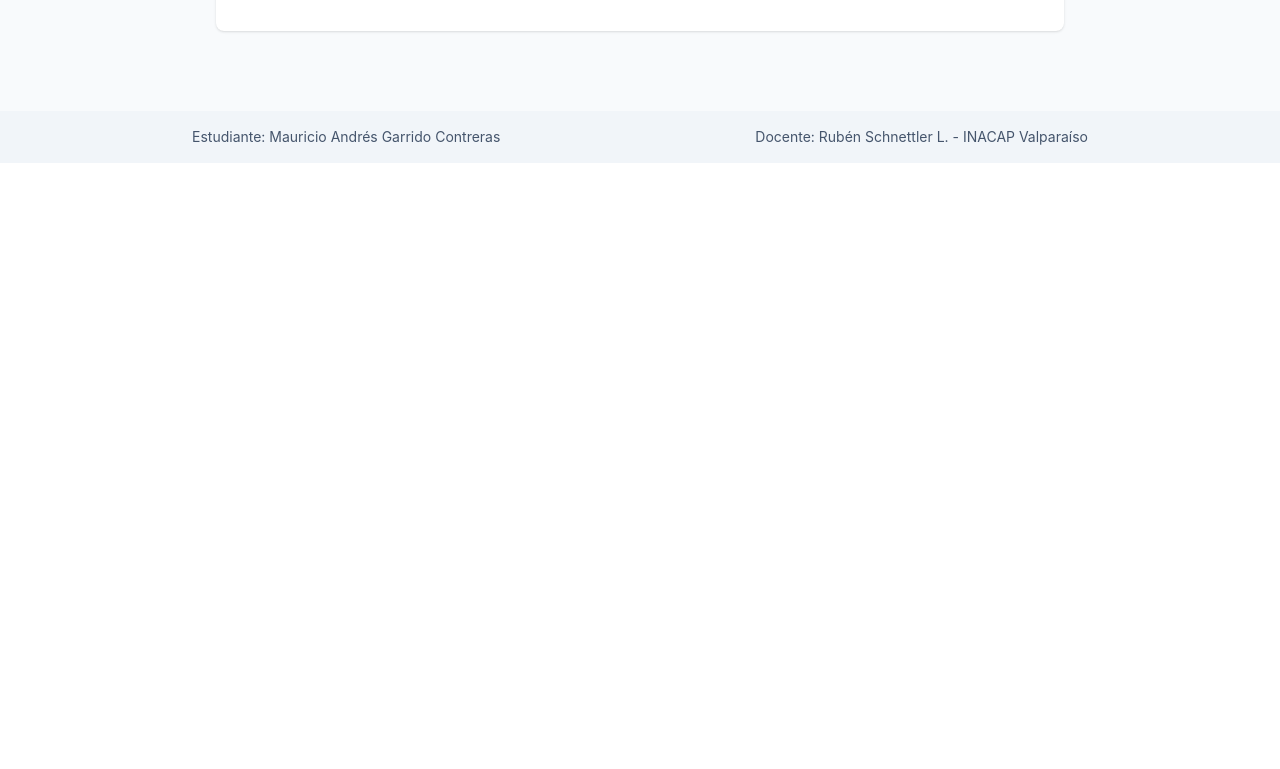
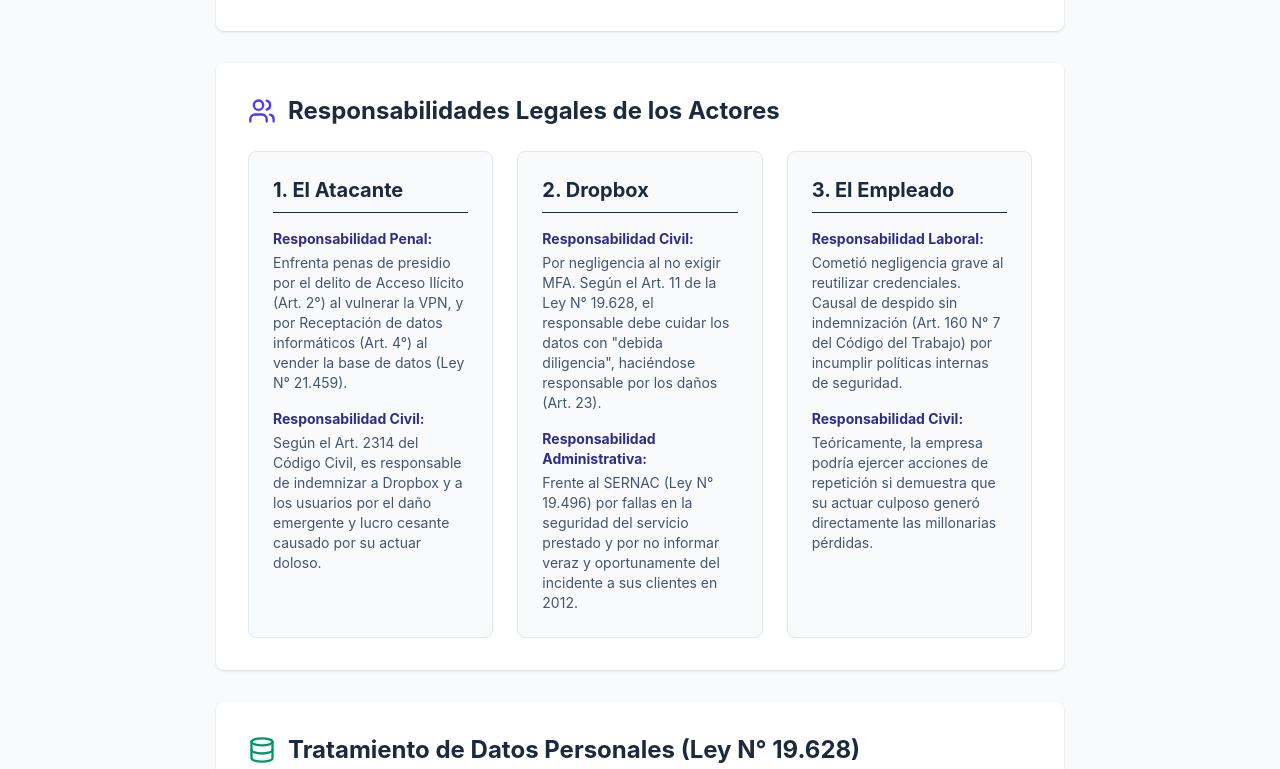
Before and after one commit to mandresgarridoc-arch/informe_garmau, a React (Vite) app: page / in a window 1280 px wide. Shown: the part 3811-4580 px from the top of the page. Before the commit the page ends 3974 px from the top, so only its background shows below. Built offline with nearby package versions, Linux system fonts and the light colour scheme.

Commit message:
Agrega componentes de Responsabilidades legales y Tratamiento de Datos

```diff
--- a/src/App.tsx
+++ b/src/App.tsx
@@ -3,6 +3,8 @@ import Resumen from './componentes/Resumen'
 import Marco from "./componentes/Marco"
 import Delitos from "./componentes/Delitos"
 import Comparacion from './componentes/Comparacion'
+import Responsabilidades from './componentes/Responsabilidades'
+import Datos from './componentes/Datos'
 
 function App() {
   return (
@@ -39,6 +41,8 @@ function App() {
         <Marco />
         <Delitos/>
         <Comparacion/>
+        <Responsabilidades/>
+        <Datos/>
       </main>
 
       <footer className="bg-slate-100 text-slate-600 text-sm py-4 px-6">
--- a/src/componentes/Responsabilidades.tsx
+++ b/src/componentes/Responsabilidades.tsx
@@ -0,0 +1,63 @@
+import { Users } from "lucide-react";
+
+function Responsabilidades() {
+  return (
+    <div className="bg-white rounded-lg shadow p-8 mb-8">
+      <div className="flex items-center gap-3 mb-6">
+        <Users className="text-indigo-600" size={28} />
+        <h2 className="text-2xl font-bold text-slate-800">
+          Responsabilidades Legales de los Actores
+        </h2>
+      </div>
+
+      <div className="grid md:grid-cols-3 gap-6">
+        {/* Atacante */}
+        <div className="bg-slate-50 rounded-lg p-6 border border-slate-200">
+          <h3 className="text-xl font-bold text-slate-800 mb-4 border-b pb-2">1. El Atacante</h3>
+          <div className="space-y-4 text-sm text-slate-600">
+            <div>
+              <strong className="text-indigo-900 block mb-1">Responsabilidad Penal:</strong>
+              Enfrenta penas de presidio por el delito de Acceso Ilícito (Art. 2°) al vulnerar la VPN, y por Receptación de datos informáticos (Art. 4°) al vender la base de datos (Ley N° 21.459).
+            </div>
+            <div>
+              <strong className="text-indigo-900 block mb-1">Responsabilidad Civil:</strong>
+              Según el Art. 2314 del Código Civil, es responsable de indemnizar a Dropbox y a los usuarios por el daño emergente y lucro cesante causado por su actuar doloso.
+            </div>
+          </div>
+        </div>
+
+        {/* Dropbox */}
+        <div className="bg-slate-50 rounded-lg p-6 border border-slate-200">
+          <h3 className="text-xl font-bold text-slate-800 mb-4 border-b pb-2">2. Dropbox</h3>
+          <div className="space-y-4 text-sm text-slate-600">
+            <div>
+              <strong className="text-indigo-900 block mb-1">Responsabilidad Civil:</strong>
+              Por negligencia al no exigir MFA. Según el Art. 11 de la Ley N° 19.628, el responsable debe cuidar los datos con "debida diligencia", haciéndose responsable por los daños (Art. 23).
+            </div>
+            <div>
+              <strong className="text-indigo-900 block mb-1">Responsabilidad Administrativa:</strong>
+              Frente al SERNAC (Ley N° 19.496) por fallas en la seguridad del servicio prestado y por no informar veraz y oportunamente del incidente a sus clientes en 2012.
+            </div>
+          </div>
+        </div>
+
+        {/* Empleado */}
+        <div className="bg-slate-50 rounded-lg p-6 border border-slate-200">
+          <h3 className="text-xl font-bold text-slate-800 mb-4 border-b pb-2">3. El Empleado</h3>
+          <div className="space-y-4 text-sm text-slate-600">
+            <div>
+              <strong className="text-indigo-900 block mb-1">Responsabilidad Laboral:</strong>
+              Cometió negligencia grave al reutilizar credenciales. Causal de despido sin indemnización (Art. 160 N° 7 del Código del Trabajo) por incumplir políticas internas de seguridad.
+            </div>
+            <div>
+              <strong className="text-indigo-900 block mb-1">Responsabilidad Civil:</strong>
+              Teóricamente, la empresa podría ejercer acciones de repetición si demuestra que su actuar culposo generó directamente las millonarias pérdidas.
+            </div>
+          </div>
+        </div>
+      </div>
+    </div>
+  );
+}
+
+export default Responsabilidades;
```
